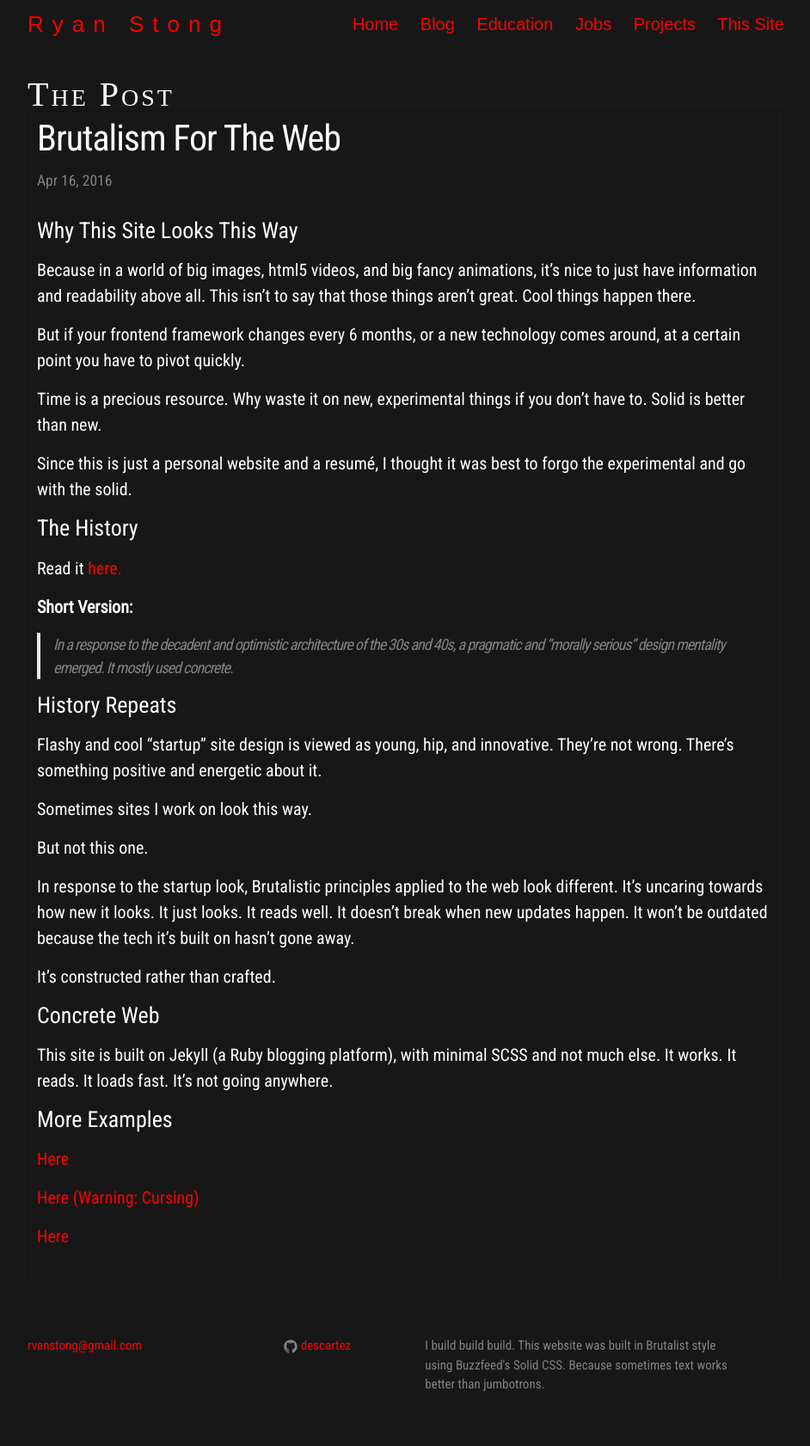
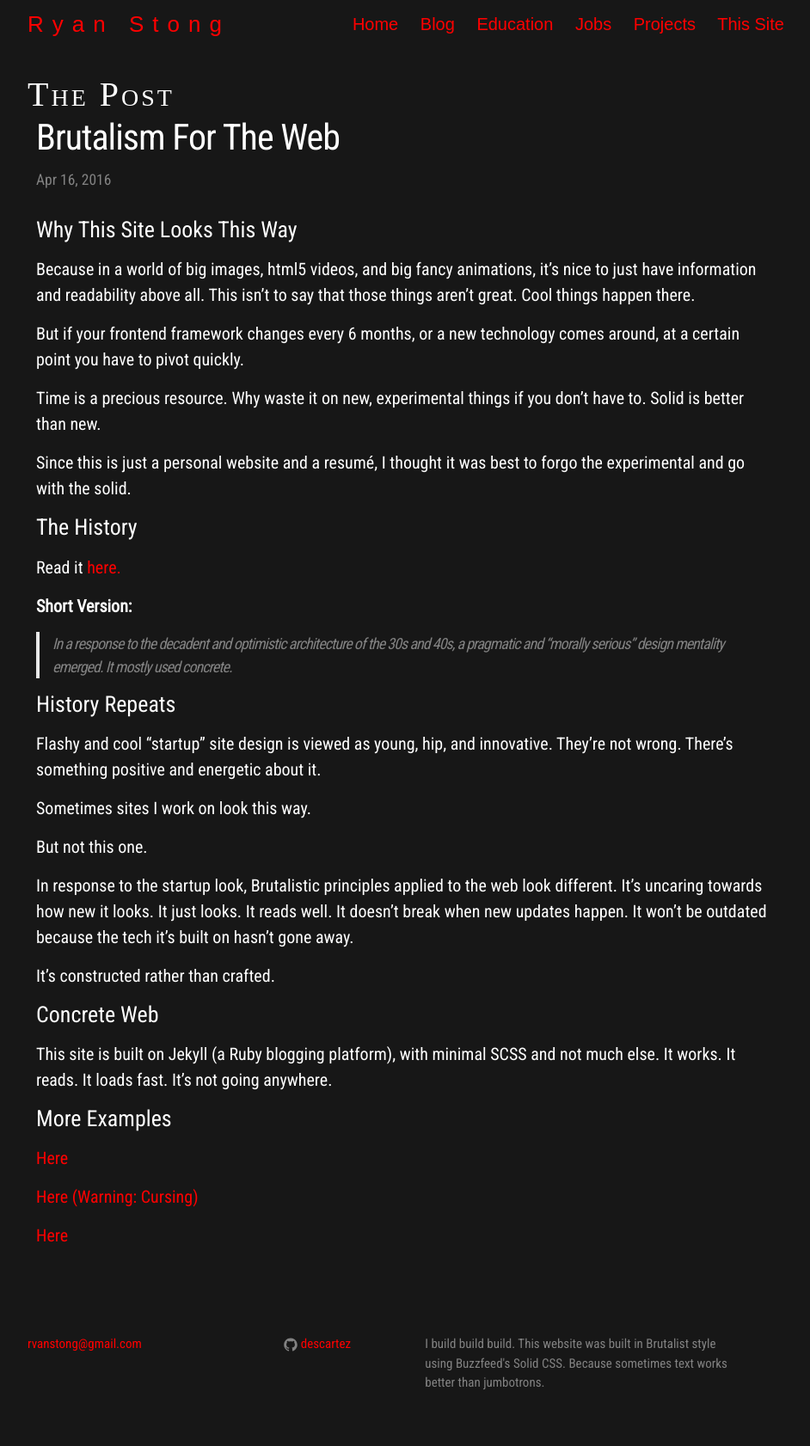
Before and after one commit to descartez/descartez.github.io, a Jekyll site: the page built from _posts/2016-04-19-brutalism-web.md, in a window 1280 px wide. Shown: the whole page at 86% size, without its empty margins (168-1110 px from the left). Built offline with Jekyll 4.4.1, drawn with Linux system fonts in a browser that asks for light colours; some web fonts are replaced.

Commit message:
further removes borders, not necessary with new color scheme

```diff
--- a/_layouts/post.html
+++ b/_layouts/post.html
@@ -2,7 +2,7 @@
 layout: default
 ---
 <h1 class="page-heading">The Post</h1>
-<div class="post-list xs-border">
+<div class="post-list">
   <article class="post" itemscope itemtype="http://schema.org/BlogPosting">
     <header class="post-header">
       <h1 class="post-title" itemprop="name headline">{{ page.title }}</h1>
```
